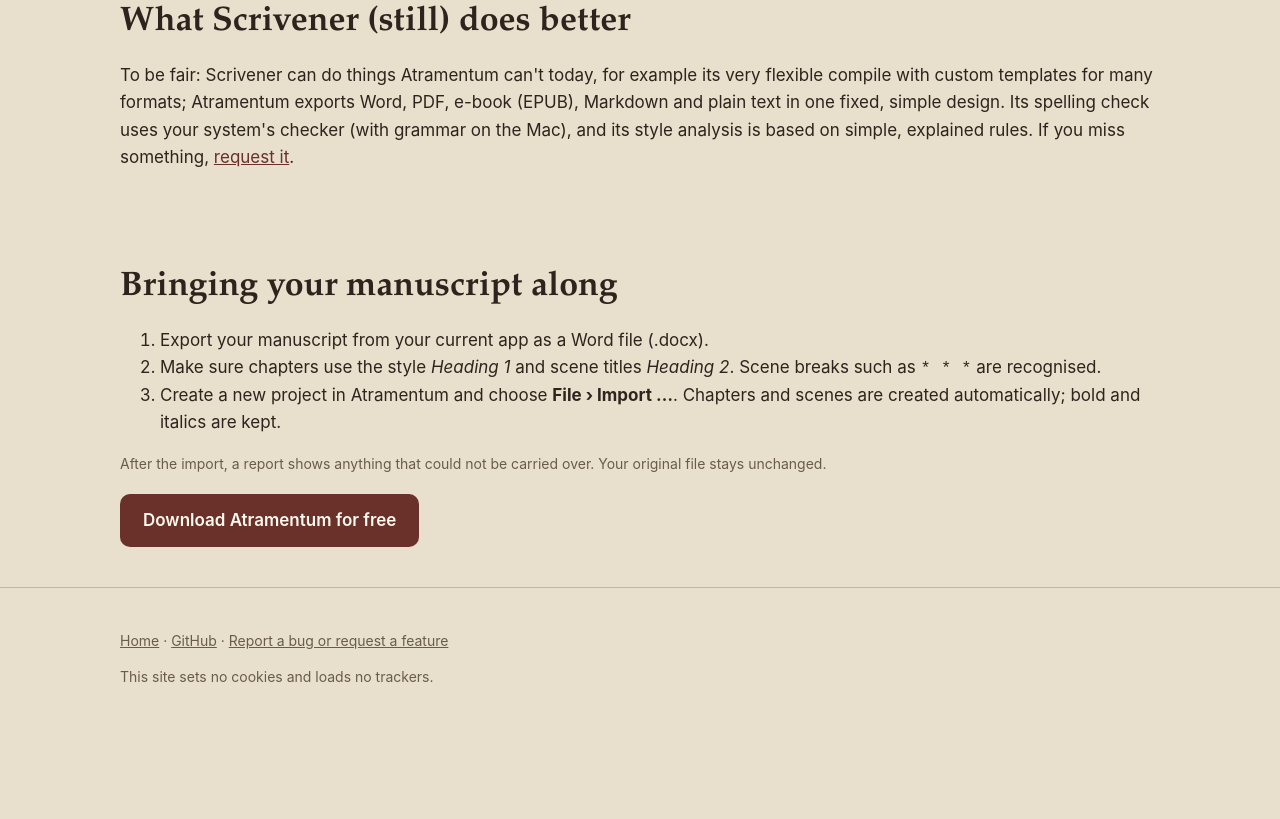
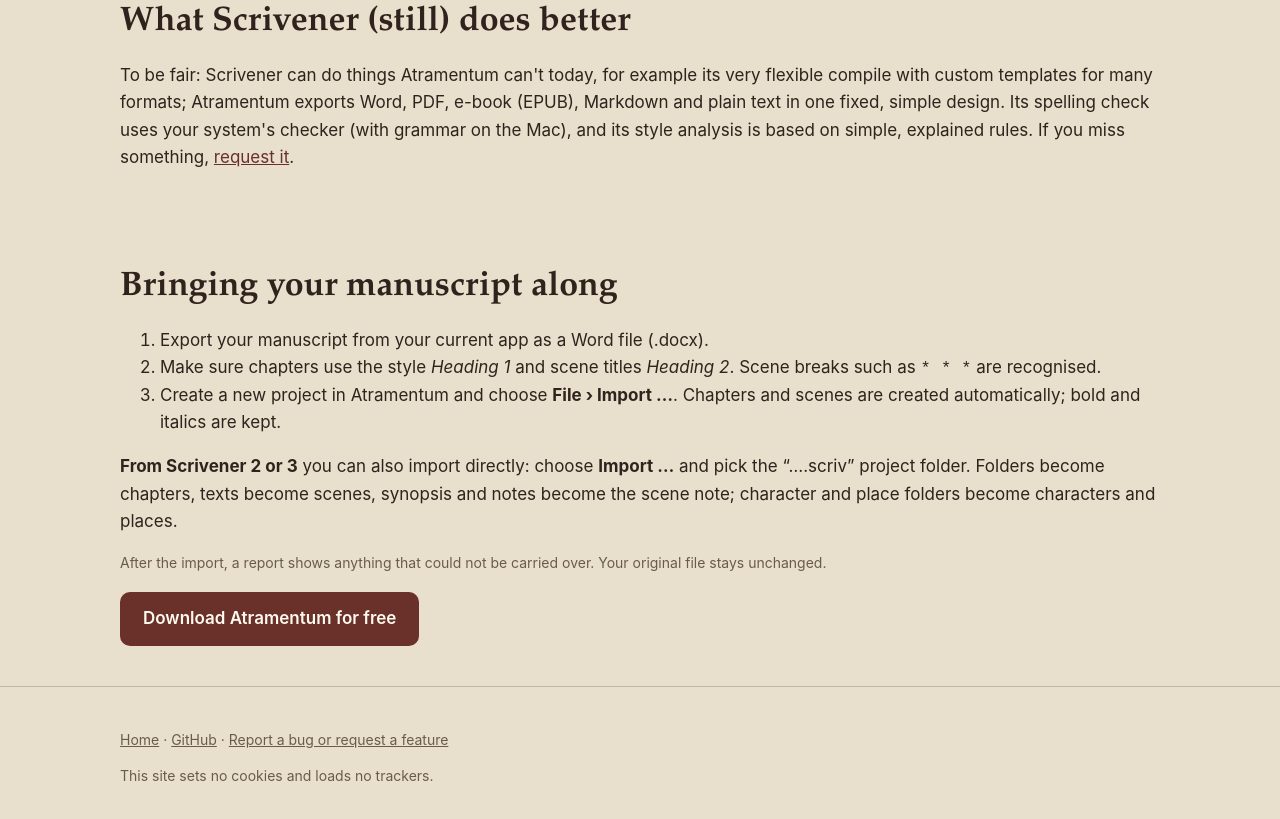
Before and after one commit to SammiElPadre/Atramentum, a plain HTML site: page docs/en/alternative.html in a window 1280 px wide. Shown: the part 1218-2037 px from the top of the page. Before the commit the page ends 1961 px from the top, so only its background shows below. Drawn offline with Linux system fonts and the light colour scheme.

Commit message:
Umsteigerseite: Scrivener-Import direkt (ab 0.1.4)

```diff
--- a/docs/en/alternative.html
+++ b/docs/en/alternative.html
@@ -76,6 +76,7 @@
         <li>Make sure chapters use the style <em>Heading 1</em> and scene titles <em>Heading 2</em>. Scene breaks such as <code>* * *</code> are recognised.</li>
         <li>Create a new project in Atramentum and choose <strong>File › Import …</strong>. Chapters and scenes are created automatically; bold and italics are kept.</li>
       </ol>
+      <p><strong>From Scrivener 2 or 3</strong> you can also import directly: choose <strong>Import …</strong> and pick the “….scriv” project folder. Folders become chapters, texts become scenes, synopsis and notes become the scene note; character and place folders become characters and places.</p>
       <p class="klein">After the import, a report shows anything that could not be carried over. Your original file stays unchanged.</p>
       <div class="knoepfe" style="justify-content:flex-start; margin-top: 18px;">
         <a class="knopf haupt" href="./#download">Download Atramentum for free</a>
```
Also changed, not shown: docs/alternative.html (+1 -0 lines).
